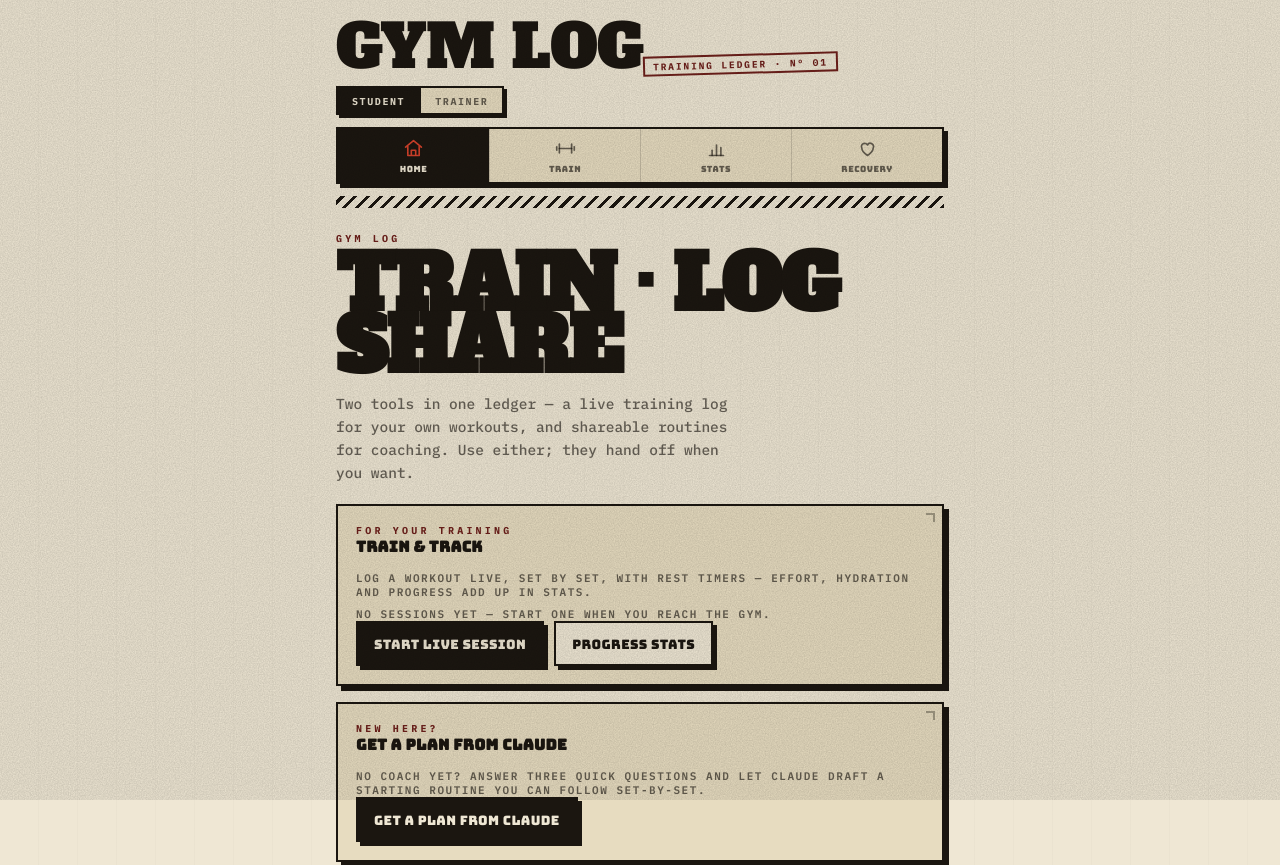
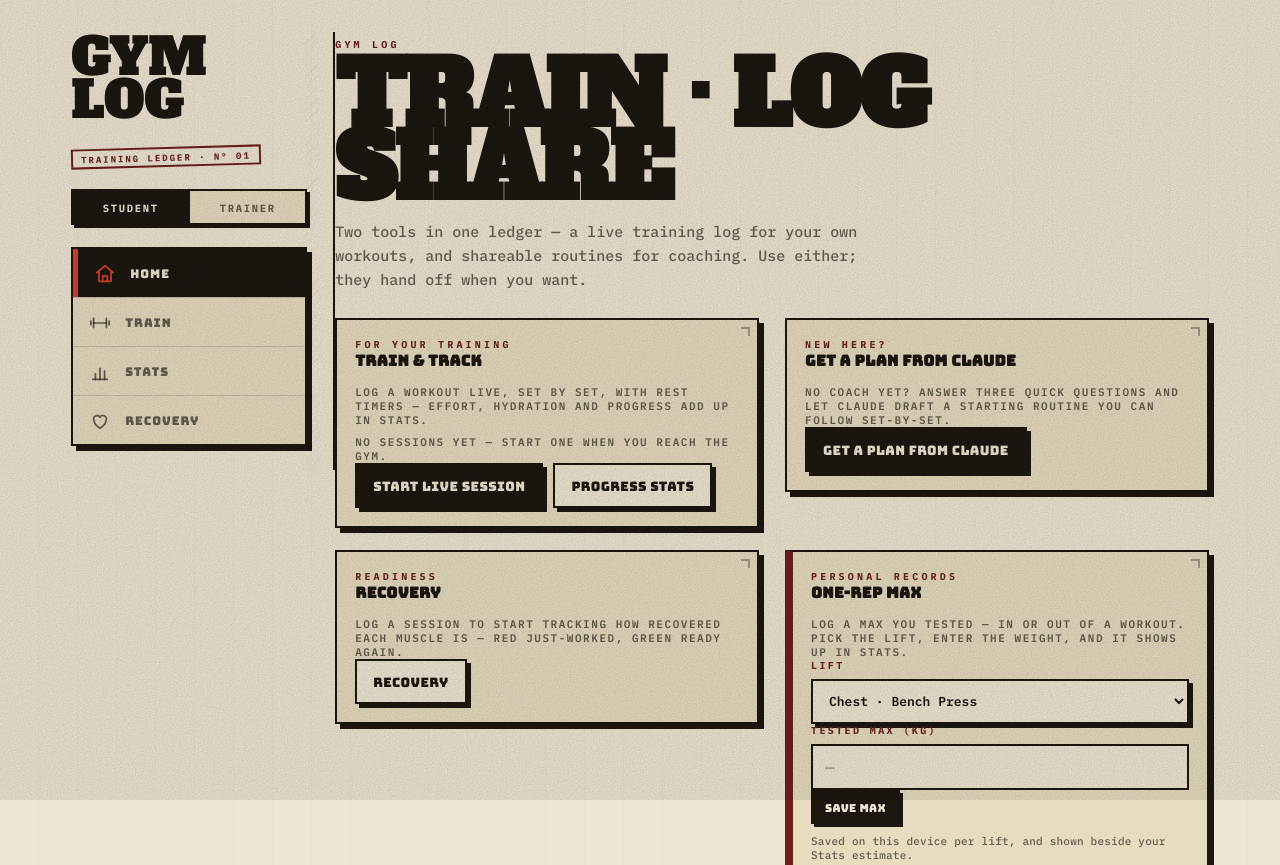
Before and after one commit to aoprisan/fitbuilder, a website built with Vite: page index.html in a window 1280 px wide. Shown: the top 865 px of the page. Built offline with nearby package versions, Linux system fonts and the light colour scheme.

Commit message:
Add laptop & desktop layout — sticky sidebar ledger spread
The mobile-first 660px column left huge dead margins on laptops. At
≥1024px the masthead becomes a sticky left sidebar (brand · mode toggle
· vertical nav rail) and the view gets the right page, with Home cards
flowing as a 2-up grid. Tablet widths (≥768px) widen the column without
introducing the sidebar. Mobile (≤559px) is unchanged.

Co-Authored-By: Claude Opus 4.7 (1M context) <noreply@anthropic.com>

```diff
--- a/src/styles.css
+++ b/src/styles.css
@@ -3252,6 +3252,223 @@ textarea:focus-visible {
   }
 }
 
+/* Tablet / small laptop — widen the ledger so the column doesn't choke,
+   but keep the header stacked on top. */
+@media (min-width: 768px) {
+  :root {
+    --app-max: 880px;
+  }
+
+  .view-title {
+    font-size: clamp(44px, 7.4vw, 64px);
+  }
+
+  .view {
+    gap: 20px;
+  }
+}
+
+/* ─────────── LAPTOP & UP · TWO-PAGE LEDGER SPREAD ───────────
+   The masthead becomes a sticky left sidebar (a card-file tab index
+   on the gutter of an open ledger); the view gets the right page.
+   Brand stamp · Student/Trainer toggle · vertical nav rail. */
+@media (min-width: 1024px) {
+  :root {
+    --app-max: 1240px;
+  }
+
+  #app {
+    padding-top: max(env(safe-area-inset-top), 32px);
+    padding-bottom: max(env(safe-area-inset-bottom), 40px);
+    padding-inline: clamp(24px, 4vw, 56px);
+    display: grid;
+    grid-template-columns: 264px minmax(0, 1fr);
+    column-gap: clamp(32px, 4.4vw, 64px);
+    align-items: start;
+    gap: 0;
+  }
+
+  /* Sidebar — a printed gutter strip with a heavy ink rule down its right edge,
+     anchored sticky so brand + nav stay with you as the page scrolls. */
+  .app-header {
+    grid-column: 1;
+    grid-row: 1;
+    position: sticky;
+    top: max(env(safe-area-inset-top), 32px);
+    align-self: start;
+    gap: 22px;
+    padding: 4px 26px 24px 0;
+    border-right: var(--rule);
+    /* A faint diagonal-hatch wash bleeds into the gutter — same printer's
+       mark, rotated 90° from the mobile masthead bar. */
+    background:
+      repeating-linear-gradient(
+        -45deg,
+        transparent 0 7px,
+        rgba(27, 22, 16, 0.045) 7px 8px
+      );
+    background-repeat: no-repeat;
+    background-size: 14px 100%;
+    background-position: right 14px top;
+  }
+
+  /* Kill the horizontal hatched bar — the vertical rule replaces it. */
+  .app-header::after {
+    display: none;
+  }
+
+  /* Brand stamp — slightly tighter so it fits the gutter, sublabel stays askew. */
+  .brand {
+    font-size: clamp(46px, 4vw, 56px);
+    align-self: flex-start;
+  }
+
+  .brand::after {
+    font-size: 9px;
+    letter-spacing: 0.22em;
+    margin-top: 13px;
+  }
+
+  /* Mode toggle spans the sidebar — like a labeled tab divider. */
+  .mode-toggle {
+    align-self: stretch;
+  }
+
+  .mode-toggle-btn {
+    flex: 1;
+    padding: 10px 12px 8px;
+    font-size: 10.5px;
+  }
+
+  /* Nav rail — vertical, icons left, label right, ledger-row separators. */
+  .nav {
+    grid-auto-flow: row;
+    grid-auto-columns: auto;
+    box-shadow: 5px 5px 0 0 var(--ink);
+  }
+
+  .nav-btn {
+    flex-direction: row;
+    align-items: center;
+    justify-content: flex-start;
+    gap: 14px;
+    padding: 14px 16px 12px;
+    border-left: none;
+    border-top: 1.5px solid var(--ink-ghost);
+    text-align: left;
+  }
+
+  .nav-btn:first-child {
+    border-top: none;
+  }
+
+  .nav-icon {
+    width: 22px;
+    height: 22px;
+    flex: 0 0 22px;
+  }
+
+  .nav-label {
+    font-size: 12px;
+    letter-spacing: 0.08em;
+  }
+
+  /* Active tab gets a signal-red marker stripe down the left edge —
+     so the eye finds it even from across the sidebar. */
+  .nav-btn.active {
+    box-shadow: inset 5px 0 0 0 var(--signal);
+    padding-left: 21px;
+  }
+
+  /* The right page — main content area, scrollable on its own column. */
+  .view-host {
+    grid-column: 2;
+    grid-row: 1;
+    min-width: 0;
+  }
+
+  /* Bigger display type on the open spread — there's room for the wood-type. */
+  .view-title {
+    font-size: clamp(60px, 6.4vw, 84px);
+    padding-bottom: 16px;
+  }
+
+  .view-title::after {
+    width: 112px;
+    height: 7px;
+  }
+
+  .display {
+    font-size: clamp(60px, 7vw, 92px);
+  }
+
+  .lede {
+    font-size: 15px;
+    max-width: 60ch;
+  }
+
+  .view {
+    gap: 24px;
+  }
+
+  /* HOME · ledger spread — hero at full width, then cards flow as a 2-up grid.
+     A trainer's two cards still sit side-by-side; a student's five fill rows
+     left-to-right with the last orphan spanning both columns. */
+  .view-home {
+    display: grid;
+    grid-template-columns: repeat(2, minmax(0, 1fr));
+    gap: 22px 26px;
+    align-items: start;
+  }
+
+  .view-home > .view-title,
+  .view-home > .hero {
+    grid-column: 1 / -1;
+  }
+
+  /* Last card stretches across when it's the lone orphan on its row. */
+  .view-home > .card:last-child:nth-child(odd) {
+    grid-column: 1 / -1;
+  }
+
+  /* STATS · let the chart card breathe wider; the others stay full width
+     too since the chart benefits most from the extra horizontal room. */
+  .view-stats {
+    max-width: 920px;
+  }
+
+  /* SHEET / EXECUTE · author + run views stay readable at a single
+     comfortable measure rather than stretching to the full page width. */
+  .view-sheet,
+  .view-execute,
+  .view-claude-start,
+  .view-recovery,
+  .view-weekly {
+    max-width: 880px;
+  }
+
+  /* LIVE · the dial + stopwatch flow is intentionally single-column so
+     the rotary input stays centered and tappable; cap its width too. */
+  .view-live {
+    max-width: 720px;
+  }
+}
+
+/* Wide desktop — broader sidebar, more generous spread. */
+@media (min-width: 1440px) {
+  :root {
+    --app-max: 1360px;
+  }
+
+  #app {
+    grid-template-columns: 300px minmax(0, 1fr);
+  }
+
+  .view-home {
+    gap: 26px 32px;
+  }
+}
+
 /* ─────────────────────────── MOTION ─────────────────────────── */
 
 @media (prefers-reduced-motion: reduce) {
```
